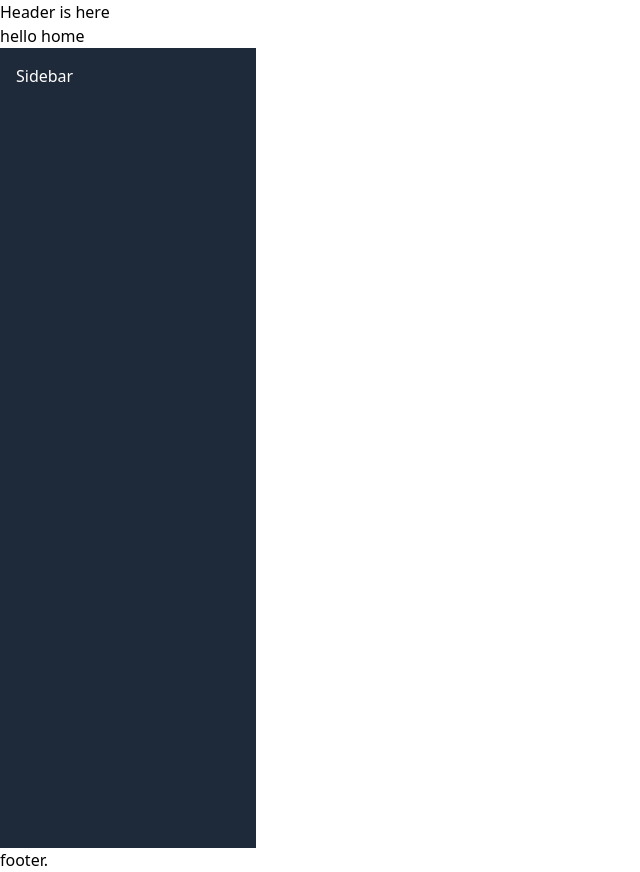
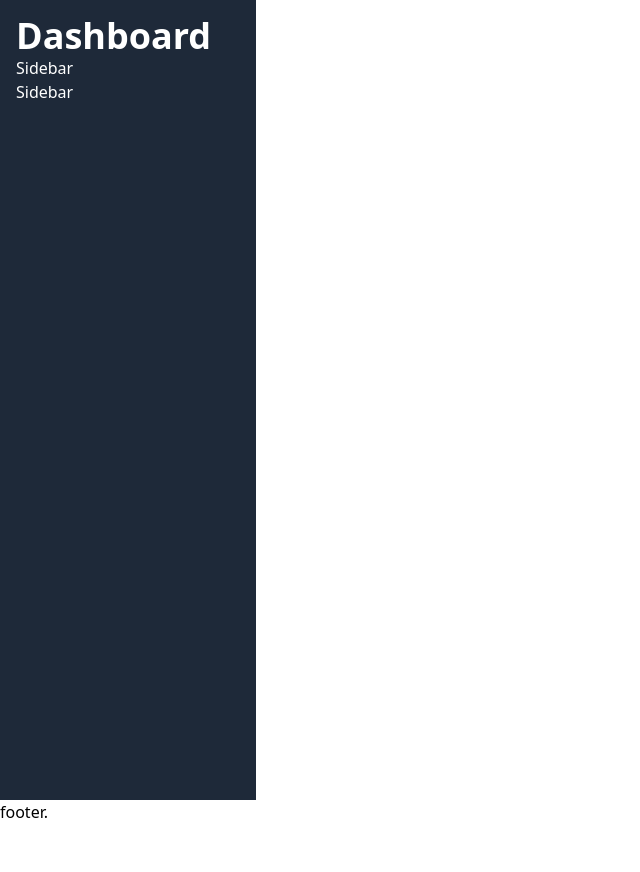
Before and after one commit to sabbir-hossen66/e-commerce-admin, a React (Vite) app: page / in a window 1280 px wide. Shown: the whole page, without its empty margins (0-640 px from the left). After the commit the page ends 824 px from the top, so only its background shows below. Built offline with nearby package versions, Linux system fonts and the light colour scheme.

Commit message:
making dashboard

```diff
--- a/src/Dashboard/Sidebar.tsx
+++ b/src/Dashboard/Sidebar.tsx
@@ -1,6 +1,8 @@
 const Sidebar = () => {
   return (
     <div className="bg-gray-800 text-white w-64 min-h-screen p-4">
+      <h2 className="text-4xl font-bold">Dashboard</h2>
+      <h2>Sidebar</h2>
       <h2>Sidebar</h2>
     </div>
   );
--- a/src/Layout/Root.tsx
+++ b/src/Layout/Root.tsx
@@ -7,7 +7,6 @@ const Root = () => {
 
   return (
     <div className="">
-     <div>Header is here</div>
     <Outlet></Outlet>
     <p>footer.</p>
     </div>
--- a/src/Page/Home.tsx
+++ b/src/Page/Home.tsx
@@ -3,7 +3,6 @@ import Sidebar from "../Dashboard/Sidebar"
 export const Home=()=>{
   return(
     <div>
-      <h2>hello home</h2>
       <Sidebar/>
     </div>
   )
```
